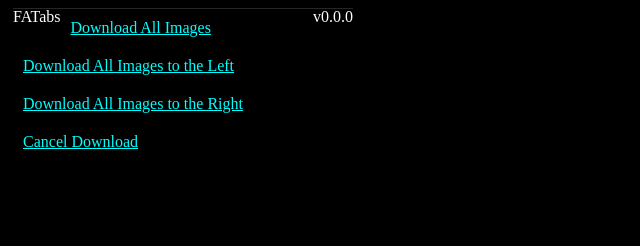
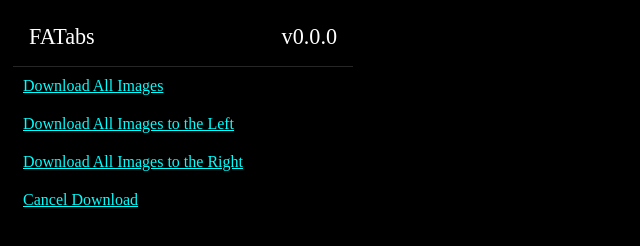
Before and after one commit to drawgantic/FATabs-firefox, a website with bundled scripts: page popup.html in a window 1280 px wide. Shown: the whole page, without its empty margins (0-640 px from the left). Built offline with nearby package versions, Linux system fonts and the light colour scheme.

Commit message:
don't rely on firefox's builtin extension styling
Implement the styles manually so that it's shown in other browsers.

```diff
--- a/popup.css
+++ b/popup.css
@@ -10,15 +10,20 @@ a {
 	color: cyan;
 }
 
-.panel {
+.fa {
 	margin: 5px;
 }
 
-.panel-section-header {
+.fa-header {
+	display: flex;
+	flex-direction: row;
 	border-bottom: 1px solid rgba(255, 255, 255, 0.15);
+	padding: 16px;
 }
 
-.text-section-header {
+.title {
+	font-size: 1.385em;
+	font-weight: lighter;
 	width: 100%;
 }
 
--- a/popup.html
+++ b/popup.html
@@ -7,9 +7,9 @@
 </head>
 
 <body>
-	<div class="panel">
-		<div class="panel-section panel-section-header">
-			<div class="text-section-header">
+	<div class="fa">
+		<div class="fa-header">
+			<div class="title">
 				<div class="ext-name">FATabs</div>
 				<div class="ext-version">v</div>
 			</div>
--- a/src/background.ts
+++ b/src/background.ts
@@ -1,5 +1,3 @@
-// let browser = chrome;
-
 let running = false;
 let cancelled: boolean;
 
--- a/src/popup.ts
+++ b/src/popup.ts
@@ -1,5 +1,3 @@
-// let browser = chrome;
-
 let manifest = browser.runtime.getManifest();
 let header = document.getElementsByClassName("ext-version");
 if (header.length > 0) {
```
Also changed, not shown: manifest.json.
